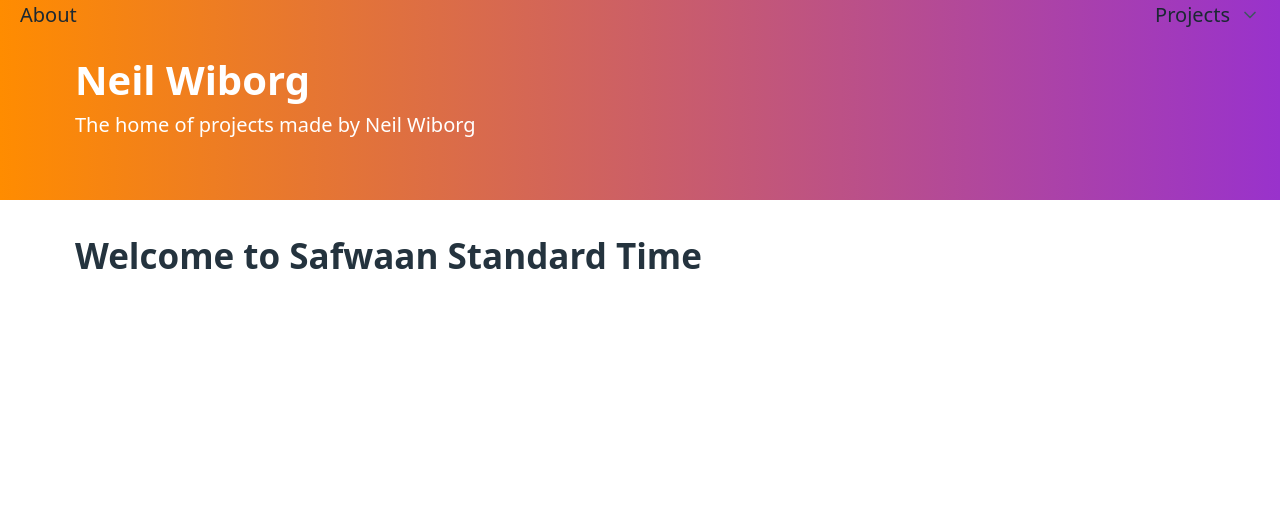
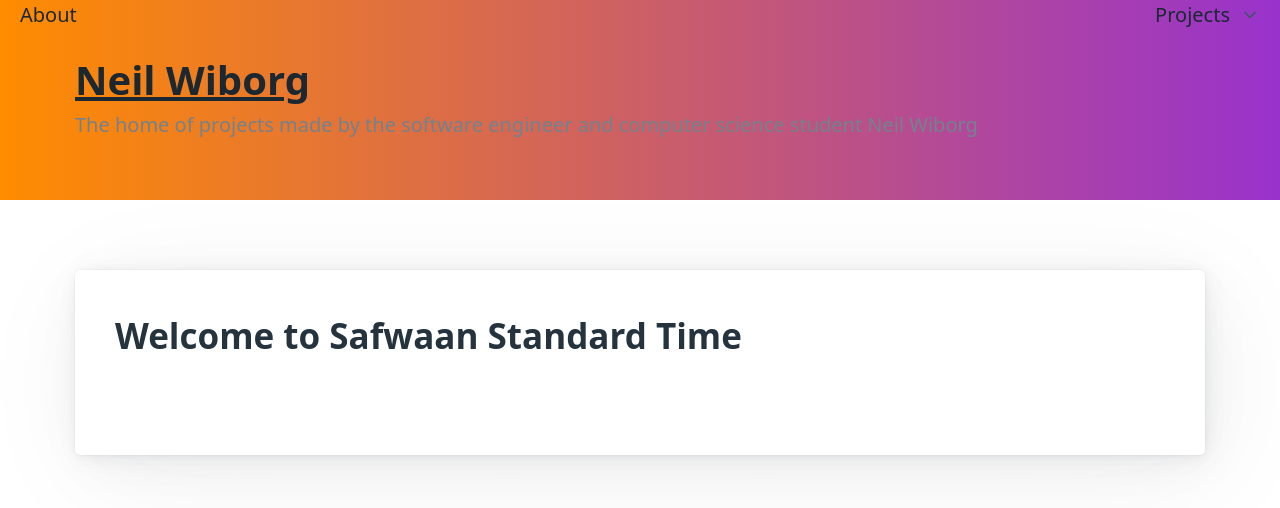
Before and after one commit to neilwiborg/NeilWib.org, a SvelteKit app in the folder frontend/: page /sst in a window 1280 px wide. Shown: the top 508 px of the page. Built offline with nearby package versions, Linux system fonts and the light colour scheme.

Commit message:
frontend improvements

```diff
--- a/frontend/src/app.html
+++ b/frontend/src/app.html
@@ -3,6 +3,9 @@
 	<head>
 		<meta charset="utf-8" />
 		<link rel="icon" href="%sveltekit.assets%/favicon.png" />
+		<link rel="preconnect" href="https://fonts.googleapis.com" />
+		<link rel="preconnect" href="https://fonts.gstatic.com" crossorigin />
+		<link rel="stylesheet" href="https://fonts.googleapis.com/css2?family=Noto+Sans&display=swap" />
 		<link rel="stylesheet" href="https://unpkg.com/@picocss/pico@1.*/css/pico.min.css" />
 		<link rel="stylesheet" href="%sveltekit.assets%/stylesheets/custom.css" />
 		<meta name="viewport" content="width=device-width" />
--- a/frontend/src/routes/+layout.svelte
+++ b/frontend/src/routes/+layout.svelte
@@ -11,8 +11,8 @@
 	</nav>
 	<header class="container">
 		<hgroup>
-			<h1><a href="/">Neil Wiborg</a></h1>
-			<h2>The home of projects made by Neil Wiborg</h2>
+			<h1><a href="/" class="contrast">Neil Wiborg</a></h1>
+			<h2 class="contrast">The home of projects made by the software engineer and computer science student Neil Wiborg</h2>
 		</hgroup>
 		<br>
 	</header>
--- a/frontend/src/routes/sst/+page.svelte
+++ b/frontend/src/routes/sst/+page.svelte
@@ -6,5 +6,7 @@
 </svelte:head>
 
 <main class="container">
-	<h2>Welcome to Safwaan Standard Time</h2>
+	<article>
+		<h2>Welcome to Safwaan Standard Time</h2>
+	</article>
 </main>
--- a/frontend/static/stylesheets/custom.css
+++ b/frontend/static/stylesheets/custom.css
@@ -11,16 +11,3 @@
 	background-color: red;
 	border-color: red;
 }
-
-nav > details > ul {
-	color: white;
-}
-
-h1 > a {
-	text-decoration: none;
-	color: white;
-}
-
-hgroup > h2 {
-	color: white;
-}
```
Also changed, not shown: frontend/src/routes/+page.svelte (+7 -6 lines), frontend/src/routes/program4/+page.svelte (+8 -3 lines).
